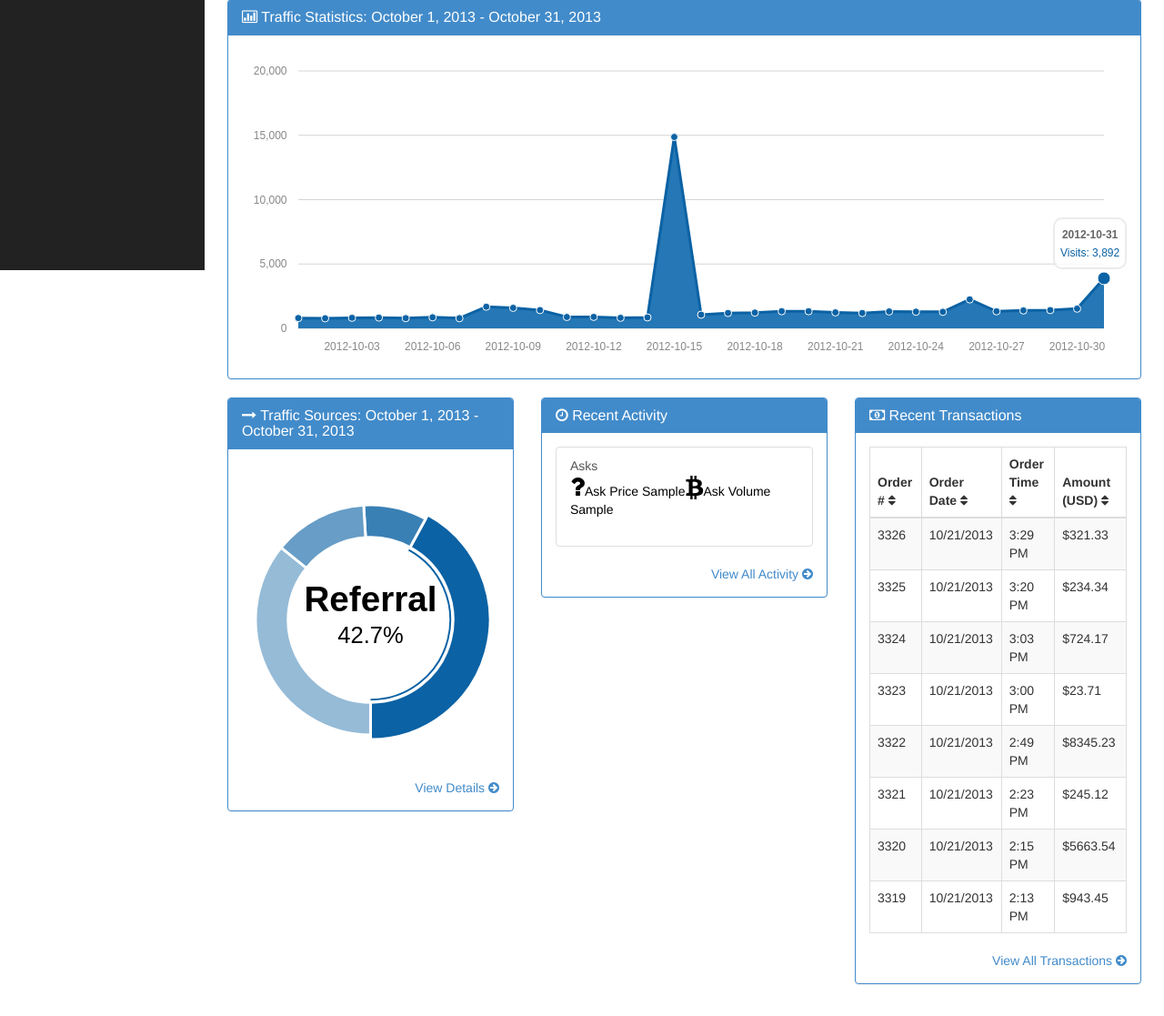
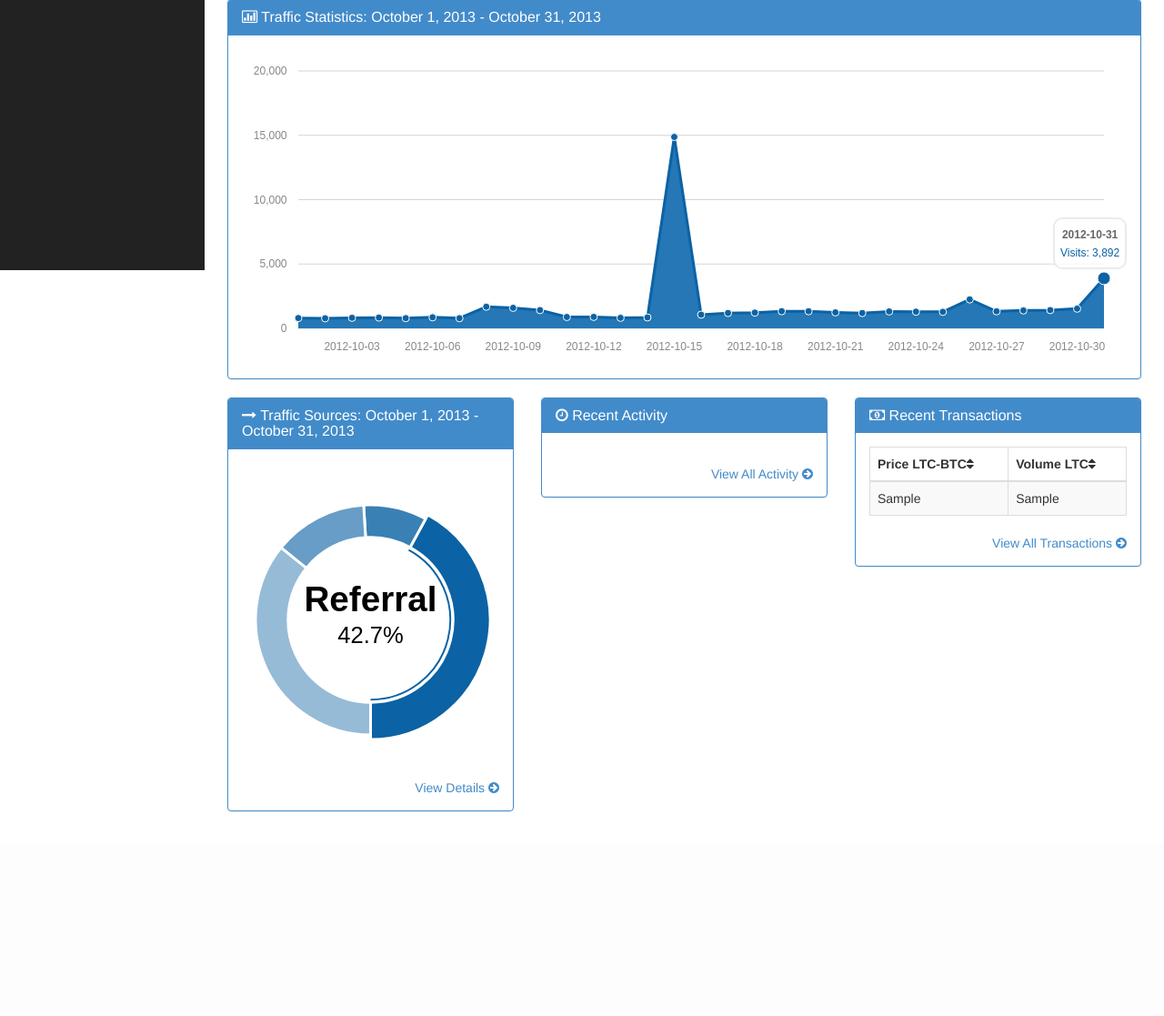
Before and after one commit to 3bm/rexxbot, a Django app: template rexbotsite/rexbotapp/templates/dashboard/index.html in a window 1280 px wide. Shown: the part 553-1670 px from the top of the page at 91% size. After the commit the page ends 1445 px from the top, so only its background shows below. Run offline with Django 3.2, Linux system fonts and the light colour scheme; the template is opened without the code that fills it: most values are stand-ins (such as "Sample title", 1, 10 or a date in 2020).

Commit message:
Add lasts Ask and bids for BTC to LTC

```diff
--- a/rexbotsite/rexbotapp/templates/dashboard/index.html
+++ b/rexbotsite/rexbotapp/templates/dashboard/index.html
@@ -249,14 +249,14 @@
               <div class="panel-body">
                 <div class="list-group">
 
-                  {% for ask in asks %}
 
-                    <a href="#" class="list-group-item">
+
+                    <!-- <a href="#" class="list-group-item">
                       <div>Asks</div>
                       <div style="color:#000"><i class="fa fa-question fa-2x" title="Ask Price"></i>Ask Price {{ ask.0 }}<i class="fa fa-btc fa-2x " title="Ask Volume"></i>Ask Volume {{ ask.1 }}</div></br>
-                    </a>
+                    </a> -->
 
-                  {% endfor %}
+
 
 
 
@@ -277,61 +277,21 @@
                   <table class="table table-bordered table-hover table-striped tablesorter">
                     <thead>
                       <tr>
-                        <th>Order # <i class="fa fa-sort"></i></th>
-                        <th>Order Date <i class="fa fa-sort"></i></th>
-                        <th>Order Time <i class="fa fa-sort"></i></th>
-                        <th>Amount (USD) <i class="fa fa-sort"></i></th>
+                        <th>Price LTC-BTC<i class="fa fa-sort"></i></th>
+                        <th>Volume LTC<i class="fa fa-sort"></i></th>
                       </tr>
                     </thead>
                     <tbody>
-                      <tr>
-                        <td>3326</td>
-                        <td>10/21/2013</td>
-                        <td>3:29 PM</td>
-                        <td>$321.33</td>
-                      </tr>
-                      <tr>
-                        <td>3325</td>
-                        <td>10/21/2013</td>
-                        <td>3:20 PM</td>
-                        <td>$234.34</td>
-                      </tr>
-                      <tr>
-                        <td>3324</td>
-                        <td>10/21/2013</td>
-                        <td>3:03 PM</td>
-                        <td>$724.17</td>
-                      </tr>
-                      <tr>
-                        <td>3323</td>
-                        <td>10/21/2013</td>
-                        <td>3:00 PM</td>
-                        <td>$23.71</td>
-                      </tr>
-                      <tr>
-                        <td>3322</td>
-                        <td>10/21/2013</td>
-                        <td>2:49 PM</td>
-                        <td>$8345.23</td>
-                      </tr>
-                      <tr>
-                        <td>3321</td>
-                        <td>10/21/2013</td>
-                        <td>2:23 PM</td>
-                        <td>$245.12</td>
-                      </tr>
-                      <tr>
-                        <td>3320</td>
-                        <td>10/21/2013</td>
-                        <td>2:15 PM</td>
-                        <td>$5663.54</td>
-                      </tr>
-                      <tr>
-                        <td>3319</td>
-                        <td>10/21/2013</td>
-                        <td>2:13 PM</td>
-                        <td>$943.45</td>
-                      </tr>
+
+                      {% for ask in asks %}
+
+                          <tr>
+                            <td>{{ ask.0 }}</td>
+                            <td>{{ ask.1 }}</td>
+                          </tr>
+
+                      {% endfor %}
+
                     </tbody>
                   </table>
                 </div>
```
